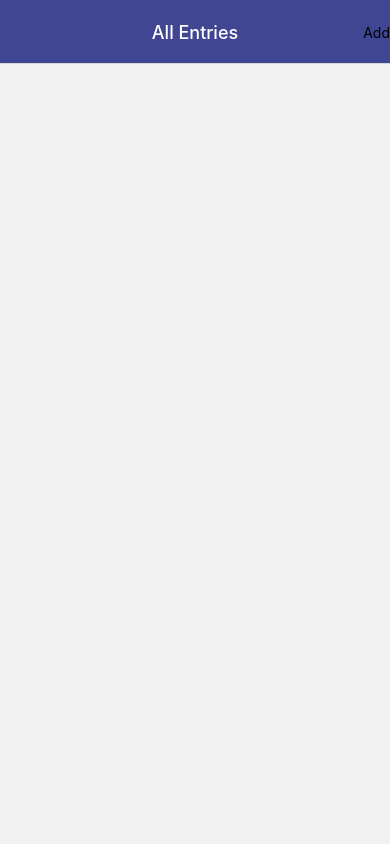
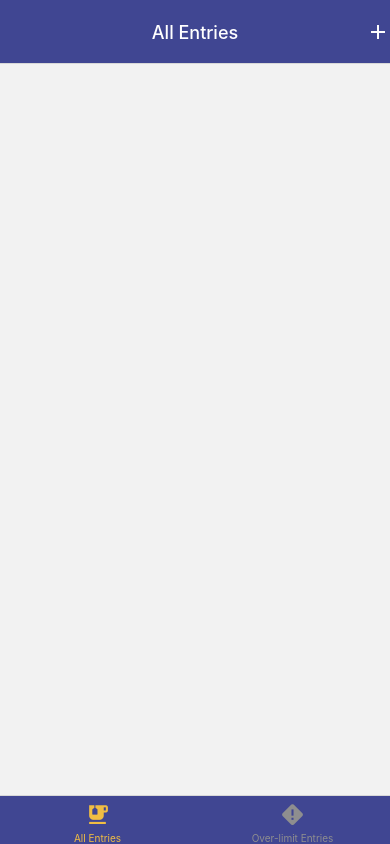
Before and after one commit to yzyly1992/CS5520-Assignment2, a React Native app: screen /Home in a window 390 px wide. Before the commit this address had no page. Built offline with nearby package versions, Linux system fonts and the light colour scheme.

Commit message:
add tab bar navigation and icons

```diff
--- a/screens/AllEntries.js
+++ b/screens/AllEntries.js
@@ -2,13 +2,15 @@ import { View, Text, SafeAreaView } from 'react-native';
 import { useState } from 'react';
 import EntryList from '../components/EntryList';
 import Button from '../components/Button';
+import { MaterialCommunityIcons } from '@expo/vector-icons';
+import { myColor } from '../components/Color';
 
 export default function AllEntries({ navigation }) {
   navigation.setOptions({
     headerRight: () => {
       return (
         <Button buttonPressed={()=>navigation.navigate('AddAnEntry', {addEntry:addEntry})}>
-          <Text>Add</Text>
+          <MaterialCommunityIcons name="plus" size={24} color={myColor.primary} />
         </Button>
       )
     }
--- /dev/null
+++ b/screens/Home.js
@@ -0,0 +1,24 @@
+import { View, Text } from 'react-native';
+import React from 'react';
+import AllEntries from './AllEntries';
+import OverLimitEntries from './OverLimitEntries';
+import { createBottomTabNavigator } from '@react-navigation/bottom-tabs';
+import { myColor } from '../components/Color';
+import { MaterialCommunityIcons } from '@expo/vector-icons';
+
+const Tab = createBottomTabNavigator();
+
+export default function Home() {
+  return (
+    <Tab.Navigator initialRouteName="AllEntries" screenOptions={{
+        tabBarStyle: { position: 'absolute', backgroundColor: myColor.secondary },
+        tabBarActiveTintColor: myColor.active,
+        headerStyle: {backgroundColor:myColor.secondary},
+        headerTitleStyle: {color:myColor.primary, fontSize: 18},
+        headerTitleAlign: "center",
+    }}>
+        <Tab.Screen name="AllEntries" component={AllEntries} options={{title: 'All Entries', tabBarIcon:({ color, size })=><MaterialCommunityIcons name="tea" size={size} color={color} />}} />
+        <Tab.Screen name="OverLimitEntries" component={OverLimitEntries} options={{title: 'Over-limit Entries', tabBarIcon:({ color, size })=><MaterialCommunityIcons name="alert-rhombus" size={size} color={color} />}} />
+    </Tab.Navigator>
+  )
+}
--- a/screens/Navigator.js
+++ b/screens/Navigator.js
@@ -1,7 +1,6 @@
 import { View, Text } from 'react-native';
-import {createNativeStackNavigator} from '@react-navigation/native-stack'
-import AllEntries from './AllEntries';
-import OverLimitEntries from './OverLimitEntries';
+import {createNativeStackNavigator} from '@react-navigation/native-stack';
+import Home from './Home';
 import EditEntry from './EditEntry';
 import AddAnEntry from './AddAnEntry';
 import { myColor } from '../components/Color';
@@ -12,8 +11,7 @@ export default function Navigator() {
 
   return (
     <Stack.Navigator initialRouteName="AllEntries" screenOptions={{headerStyle:{backgroundColor:myColor.secondary}, headerTitleStyle:{color:myColor.primary, fontSize: 18}, headerTitleAlign:"center"}}>
-        <Stack.Screen name="AllEntries" component={AllEntries} options={{title: 'All Entries'}} />
-        <Stack.Screen name="OverLimitEntries" component={OverLimitEntries} options={{title: 'Over-limit Entries'}} />
+        <Stack.Screen name="Home" component={Home} options={{ headerShown: false }} />
         <Stack.Screen name="EditEntry" component={EditEntry} options={{title: 'Edit Entry'}} />
         <Stack.Screen name="AddAnEntry" component={AddAnEntry} options={{title: 'Add An Entry'}} />
     </Stack.Navigator>
```
